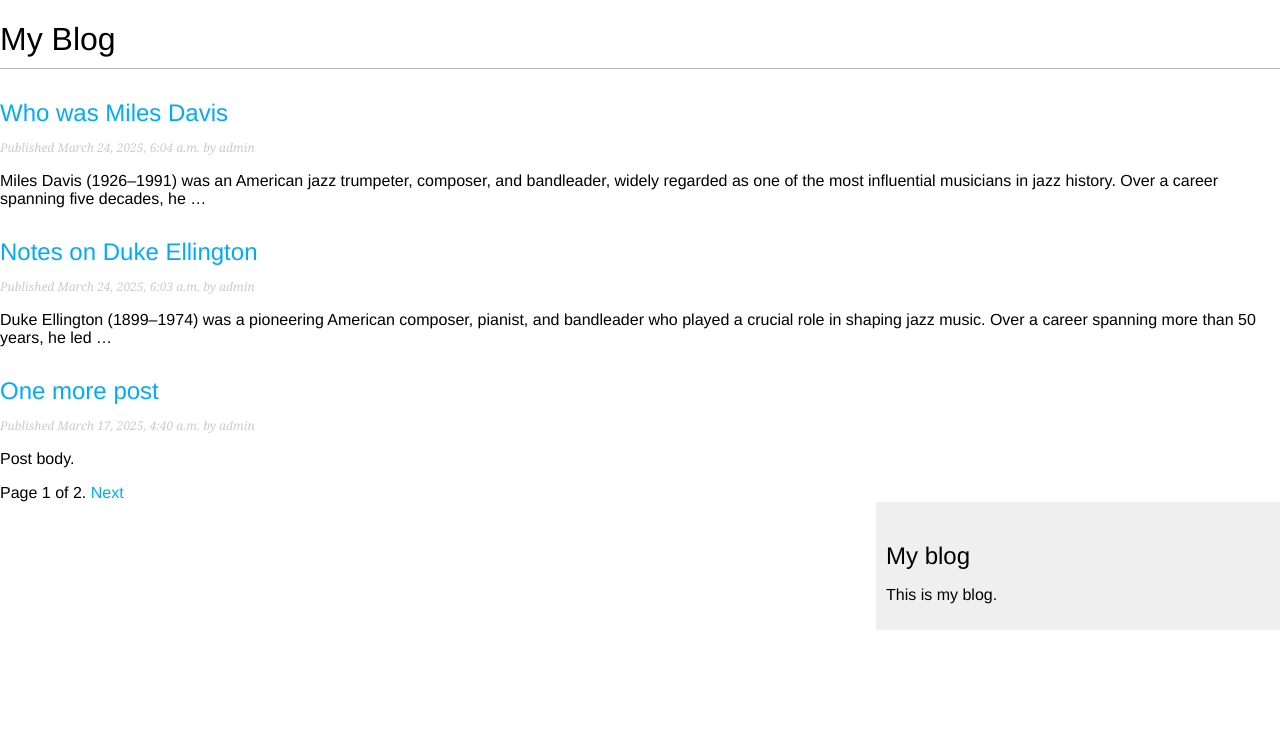
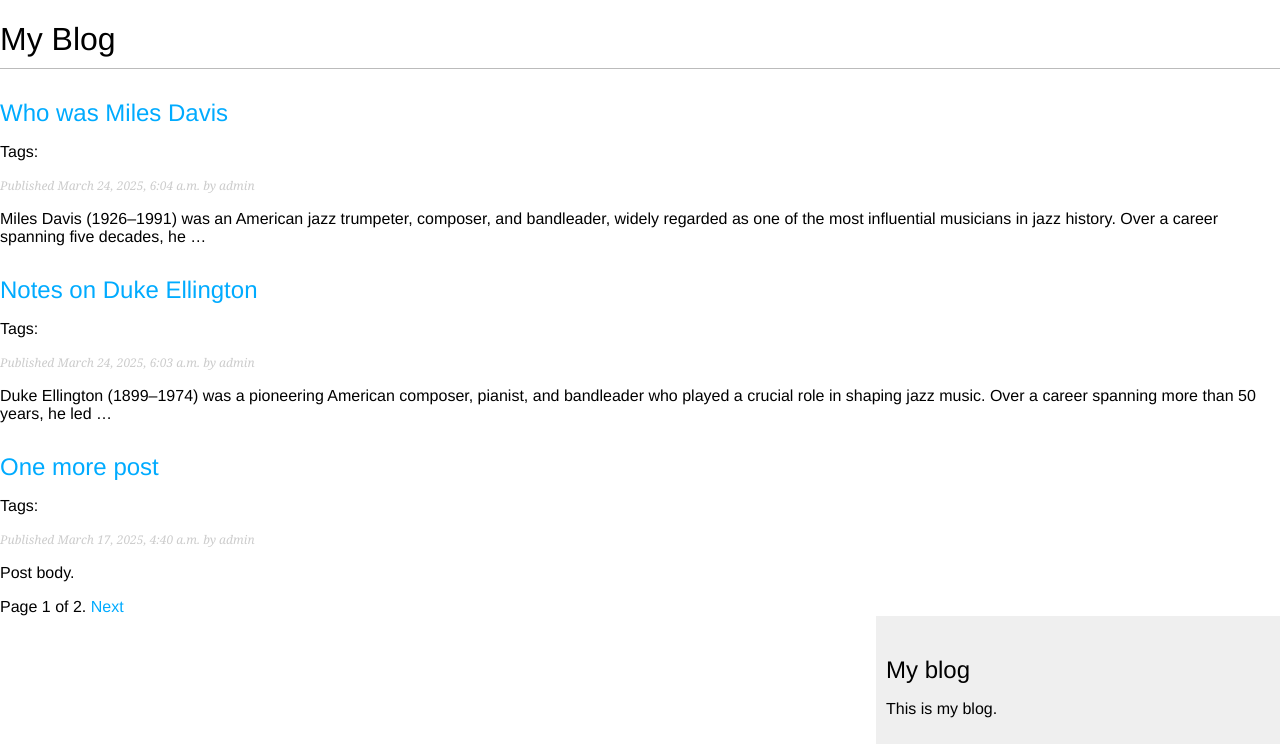
Before and after one commit to mfonPeeter/django-blog-app, a Django app: page /blog/ in a window 1280 px wide. Shown: the top 755 px of the page. Run offline with Django 5.2, Linux system fonts and the light colour scheme; data comes from the database, SQL or seed files in the repository; both versions use the stored data as it was after the commit; parts of the project's set-up code (start-up, migrations or seed data) failed here and were passed over.

Commit message:
add tagging for blog posts using django-taggit

```diff
--- a/blog/models.py
+++ b/blog/models.py
@@ -2,6 +2,7 @@
 from django.db import models
 from django.urls import reverse
 from django.utils import timezone
+from taggit.managers import TaggableManager
 
 
 class PublishedManager(models.Manager):  # custom manager
@@ -34,6 +35,7 @@
     )
     objects = models.Manager()  # The default manager
     published = PublishedManager()  # Our custom manager
+    tags = TaggableManager()
 
     class Meta:
         ordering = ['-publish']
--- a/blog/templates/blog/post/list.html
+++ b/blog/templates/blog/post/list.html
@@ -1,13 +1,23 @@
 {% extends "blog/base.html" %}
 {% block title %}My Blog {% endblock %}
 {% block content %}
-<h1>My Blog</h1>
+  <h1>My Blog</h1>
+  {% if tag %}
+    <h2>Posts tagged with "{{ tag.name }}"</h2>
+  {% endif %}
   {% for post in posts %}
     <h2>
       <a href="{{ post.get_absolute_url }}">{{ post.title }}</a>
     </h2>
+    <p class="tags">
+      Tags:
+      {% for tag in post.tags.all %}
+        <a href="{% url 'blog:post_list_by_tag' tag.slug %}">{{ tag.name }}</a>
+        {% if not forloop.last %}, {% endif %}
+      {% endfor %}
+    </p>
     <p class="date">Published {{ post.publish }} by {{ post.author }}</p>
     {{ post.body|truncatewords:30|linebreaks }}
   {% endfor %}
-  {% include "pagination.html" with page=page_obj %}
+  {% include "pagination.html" with page=posts %}
 {% endblock %}
--- a/blog/urls.py
+++ b/blog/urls.py
@@ -3,8 +3,9 @@
 
 app_name = 'blog'
 urlpatterns = [
-    # path('', views.post_list, name='post_list'),
-    path('', views.PostListView.as_view(), name='post_list'),
+    path('', views.post_list, name='post_list'),
+    # path('', views.PostListView.as_view(), name='post_list'),
+    path('tag/<slug:tag_slug>/', views.post_list, name='post_list_by_tag'),
     path('<int:year>/<int:month>/<int:day>/<slug:post>',
          views.post_detail, name='post_detail'),
     path('<int:post_id>/share/', views.post_share, name='post_share'),
--- a/blog/views.py
+++ b/blog/views.py
@@ -3,6 +3,7 @@
 from django.views.generic import ListView
 from django.views.decorators.http import require_POST
 from django.core.mail import send_mail
+from taggit.models import Tag
 from .models import Post
 from .forms import CommentForm, EmailPostForm
 
@@ -17,8 +18,14 @@
     template_name = 'blog/post/list.html'
 
 
-def post_list(request):
+def post_list(request, tag_slug=None):
     post_list = Post.published.all()
+
+    tag = None
+    if tag_slug:
+        tag = get_object_or_404(Tag, slug=tag_slug)
+        post_list = post_list.filter(tags__in=[tag])
+
     # Pagination with 3 posts per page
     paginator = Paginator(post_list, 3)
     page_number = request.GET.get('page', 1)
@@ -30,7 +37,7 @@
     except EmptyPage:
         # If page_number is out of range get last page of results
         posts = paginator.page(paginator.num_pages)
-    return render(request, 'blog/post/list.html', {'posts': posts})
+    return render(request, 'blog/post/list.html', {'posts': posts, 'tag': tag})
 
 
 def post_detail(request, year, month, day, post):
--- a/django_blog_application/settings.py
+++ b/django_blog_application/settings.py
@@ -38,6 +38,7 @@
     'django.contrib.sessions',
     'django.contrib.messages',
     'django.contrib.staticfiles',
+    'taggit',
     'blog.apps.BlogConfig',
 ]
 
--- a/requirements.txt
+++ b/requirements.txt
@@ -1,4 +1,5 @@
 asgiref==3.8.1
 Django==5.1.7
+django-taggit==5.0.1
 python-decouple==3.8
 sqlparse==0.5.3
```
Also changed, not shown: blog/migrations/0004_post_tags.py (added), db.sqlite3, 1 other file.
